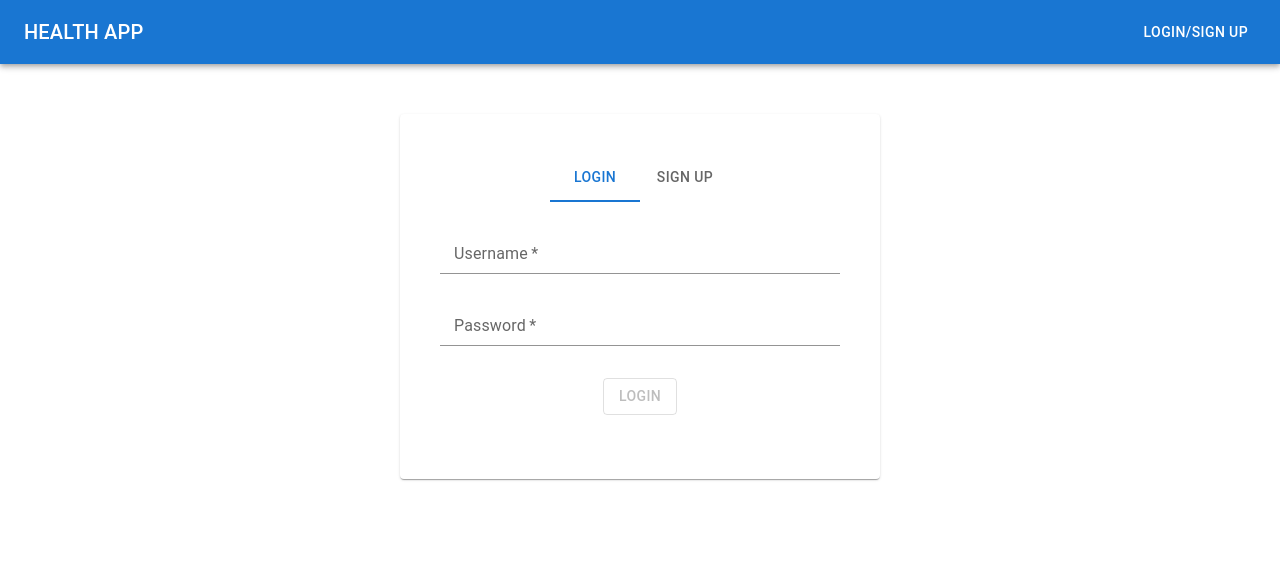
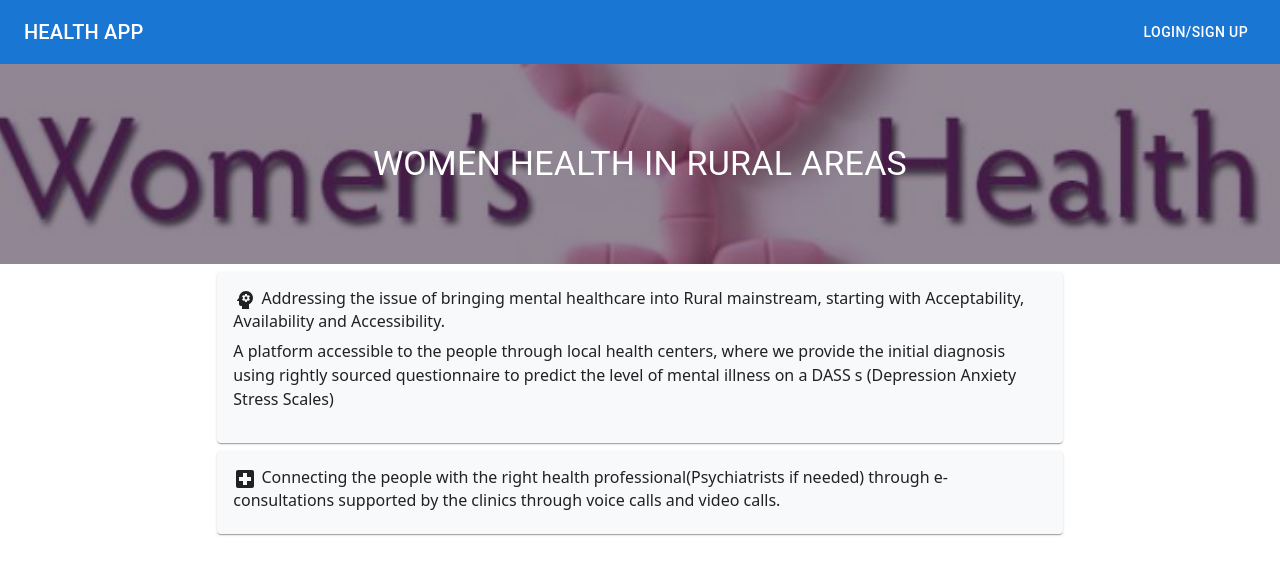
Before and after one commit to sharmayu20/binary-beast, a React (Create React App) app in the folder frontend/: page / in a window 1280 px wide. Shown: the top 574 px of the page. Built offline with nearby package versions, Linux system fonts and the light colour scheme.

Commit message:
Added home component

```diff
--- a/frontend/src/App.css
+++ b/frontend/src/App.css
@@ -75,3 +75,61 @@
     padding: 0px;
   }
 }
+
+.title-background {
+  background-size: cover;
+  background-position: top center;
+  background-repeat: no-repeat;
+  height: 200px;
+  position: relative;
+  background-image: url(./assets/Images/background-image.png);
+}
+
+.bg {
+  position: absolute;
+  background-color: #25102b;
+  width: 100%;
+  height: 100%;
+  top: 0;
+  left: 0;
+  opacity: 0.5;
+}
+
+.align-center {
+  width: 100%;
+  height: 100%;
+  display: table;
+}
+
+.title-text {
+  display: table-cell;
+  text-align: center;
+  vertical-align: middle;
+  position: relative;
+  color: #fff;
+  margin: 0;
+}
+
+.animate-text {
+  animation-name: slideInLeft;
+  animation-duration: 3s;
+}
+
+@keyframes slideInLeft {
+  0% {
+    opacity: 0;
+    transform: translateX(200px);
+  }
+
+  80% {
+    transform: translateX(0px);
+  }
+}
+.login-background {
+  background-size: cover;
+  background-position: top center;
+  background-repeat: no-repeat;
+  height: 100vh;
+  position: relative;
+  background-image: url(./assets/Images/background-image.png);
+}
--- a/frontend/src/App.js
+++ b/frontend/src/App.js
@@ -9,6 +9,7 @@ import Dashboard from './Components/Dashboard';
 import PatientProfile from './Components/PatientProfile';
 import PatientRegistration from './Components/PatientRegistration';
 import TakeTest from './Components/TakeTest';
+import Home from './Components/Home';
 
 function App() {
   const [isLoggedIn, setIsLoggedIn] = useState(false);
@@ -24,10 +25,10 @@ function App() {
             <Route path='/takeTest/:healthId' element={<TakeTest />} />
           </> :
             <>
-              <Route path='/' element={<Login authenticate={() => setIsLoggedIn(true)} />} />
               <Route path='/login' element={<Login authenticate={() => setIsLoggedIn(true)} />} />
             </>
           }
+          <Route path='/' element={<Home isLoggedIn={isLoggedIn} />} />
           <Route path='*' element={<InvalidPage />} />
         </Routes>
       </BrowserRouter>
--- a/frontend/src/Components/Common/Header.js
+++ b/frontend/src/Components/Common/Header.js
@@ -7,8 +7,8 @@ const Header = (props) => {
     const navigateToLoginPage = () => {
         navigate('/login');
     }
-    const navigateToDashboard = () => {
-        navigate('/dashboard');
+    const navigateToHome = () => {
+        navigate('/');
     }
     const logout = () => {
         props.authenticate();
@@ -16,7 +16,7 @@ const Header = (props) => {
     }
     return <AppBar position='static'>
         <Toolbar>
-            <Typography variant='h6' component='div' sx={{ flexGrow: 1 }} onClick={navigateToDashboard}>
+            <Typography variant='h6' component='div' sx={{ flexGrow: 1 }} onClick={navigateToHome}>
                 HEALTH APP
             </Typography>
             {props.isLoggedIn ?
--- /dev/null
+++ b/frontend/src/Components/Home.js
@@ -0,0 +1,46 @@
+import React from 'react';
+import { Button, Paper, Typography } from '@mui/material';
+import { useNavigate } from 'react-router-dom';
+import PsychologyIcon from '@mui/icons-material/Psychology';
+import LocalHospitalIcon from '@mui/icons-material/LocalHospital';
+
+const Home = (props) => {
+    let navigate = useNavigate();
+    const navigateToDashboard = () => {
+        navigate('/dashboard');
+    }
+    return <div className='row'>
+        <div className="title-background">
+            <div className="bg"></div>
+            <div className="align-center">
+                <div className="title-text">
+                    <Typography variant='h4' className='animate-text'>WOMEN HEALTH IN RURAL AREAS</Typography>
+                </div>
+            </div>
+        </div>
+        {props.isLoggedIn && <div className='col-12'>
+            <Button className='btn-success float-end m-2' onClick={navigateToDashboard} variant='contained' color='success'>
+                Go to Dashboard
+            </Button>
+        </div>}
+        <div className='col-md-8 col-12 m-auto mt-2'>
+            <Paper className='p-3 bg-light'>
+                <h6>
+                    <PsychologyIcon /> Addressing the issue of bringing mental healthcare into Rural mainstream, starting with Acceptability, Availability and Accessibility.
+                </h6>
+                <p>
+                    A platform accessible to the people through local health centers, where we provide the initial diagnosis using rightly sourced questionnaire to predict the level of mental illness on a DASS s (Depression Anxiety Stress Scales)
+                </p>
+            </Paper>
+        </div>
+        <div className='col-md-8 col-12 m-auto mt-2'>
+            <Paper className='p-3 bg-light'>
+                <h6>
+                    <LocalHospitalIcon /> Connecting the people with the right health professional(Psychiatrists if needed) through e-consultations supported by the clinics through voice calls and video calls.
+                </h6>
+            </Paper>
+        </div>
+    </div>;
+}
+
+export default Home;
```
